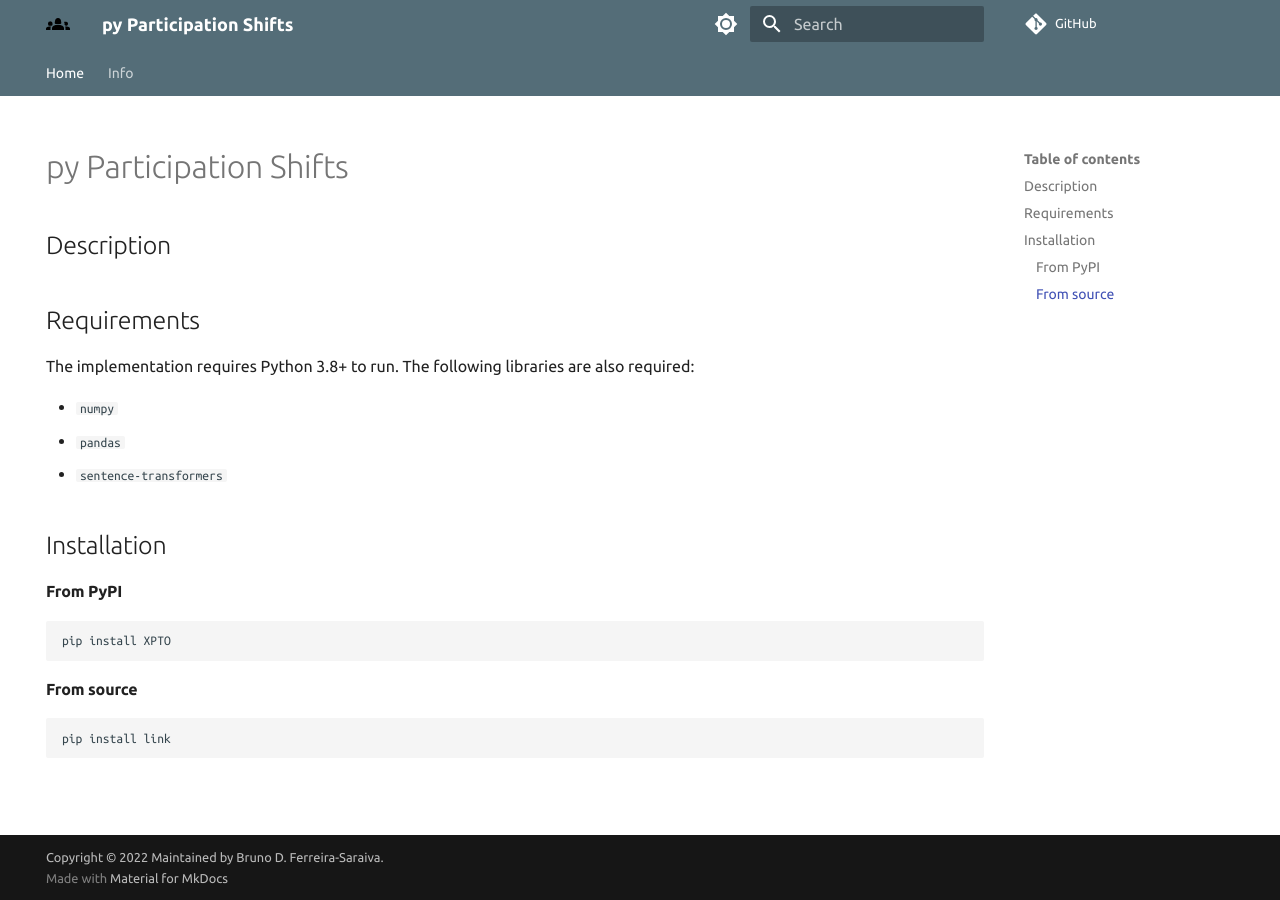
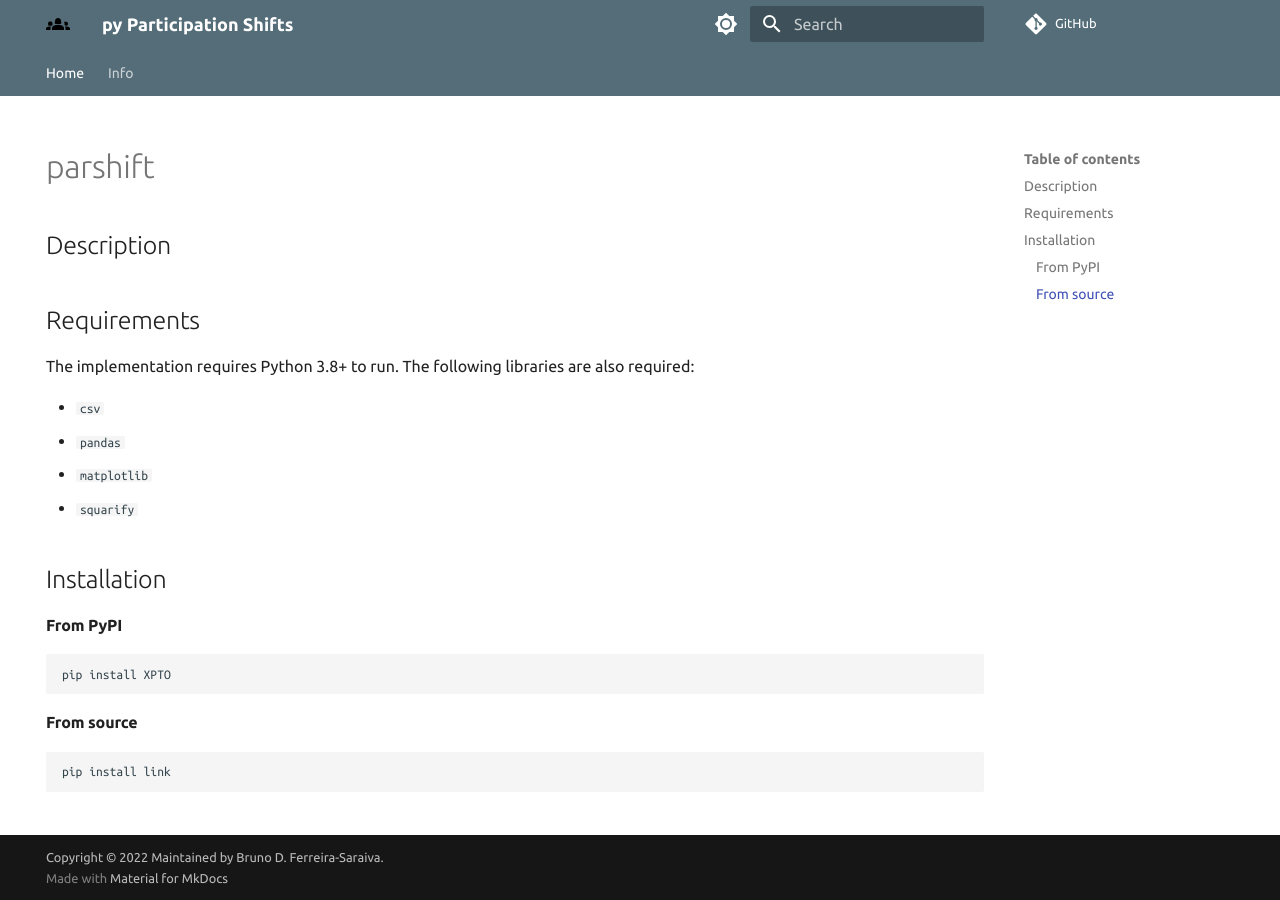
Before and after one commit to bdfsaraiva/parshift, an MkDocs documentation site: the page built from docs/index.md, in a window 1280 px wide. Built offline with MkDocs 1.6.1 and Material for MkDocs 9.7.7, drawn with Linux system fonts in a browser that asks for light colours; comment, search, counter and statistics services are not loaded.

Commit message:
atualizei docs

````diff
--- a/docs/index.md
+++ b/docs/index.md
@@ -2,16 +2,17 @@
 hide:
   - navigation
 ---
-# py Participation Shifts
+# parshift
 
 ## Description
 
 ## Requirements
 The implementation requires Python 3.8+ to run. The following libraries are also required:
 
-- `numpy`
+- `csv`
 - `pandas`
-- `sentence-transformers`
+- `matplotlib`
+- `squarify`
 
 ## Installation
 
@@ -20,6 +21,6 @@ The implementation requires Python 3.8+ to run. The following libraries are also
 pip install XPTO
 ```
 #### From source
-```
+``` bash
 pip install link
 ```
--- a/pyproject.toml
+++ b/pyproject.toml
@@ -7,7 +7,7 @@ name = "py-participation-shifts"
 version = "0.0.1"
 description = ""
 readme = "README.md"
-requires-python = ">=3.7"
+requires-python = ">=3.8"
 keywords = ["participation shifts", "conversational analysis"]
 license = {text = "MIT"}
 authors = [ { name = "Bruno Saraiva", email = "bruno.saraiva@ulusofona.pt" } ]
````
